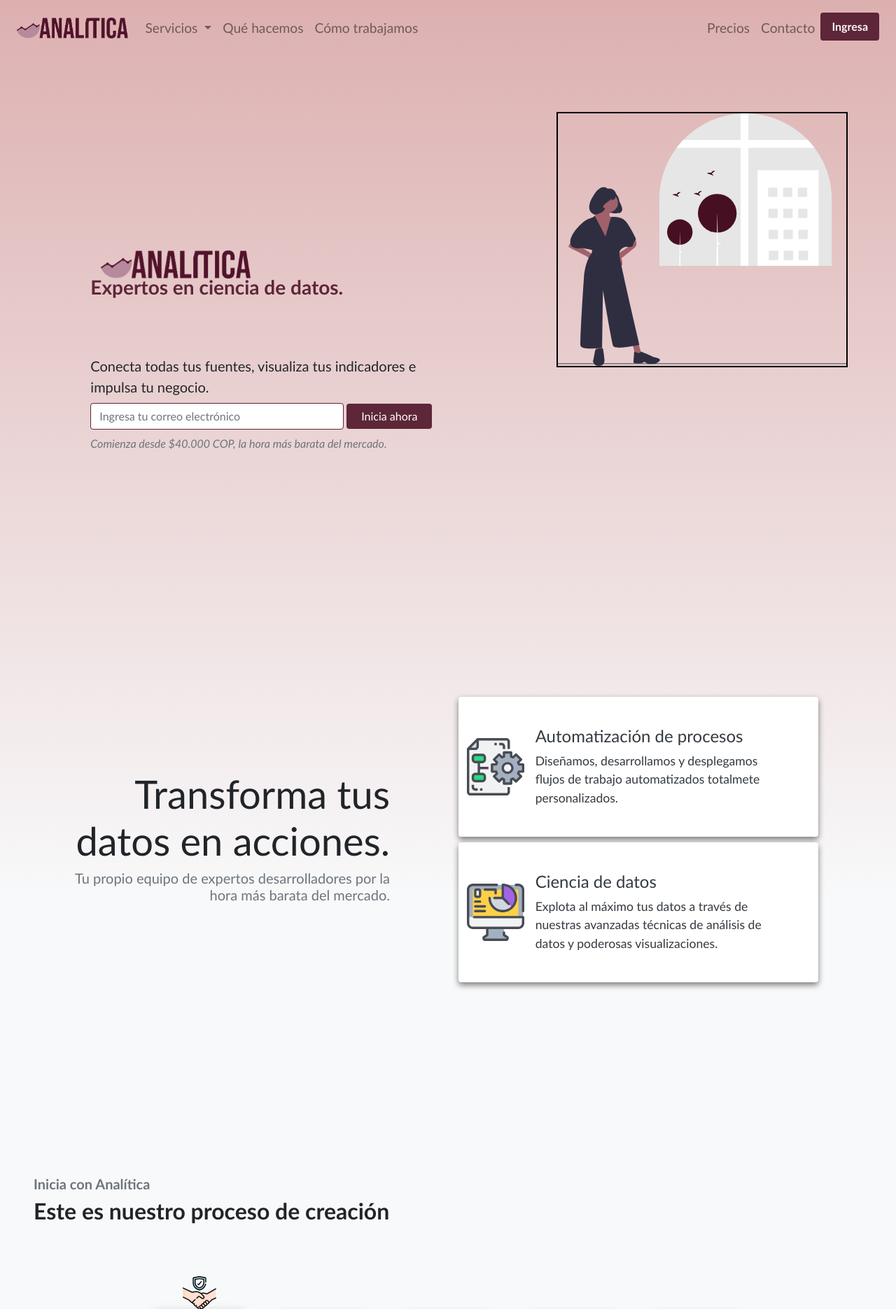
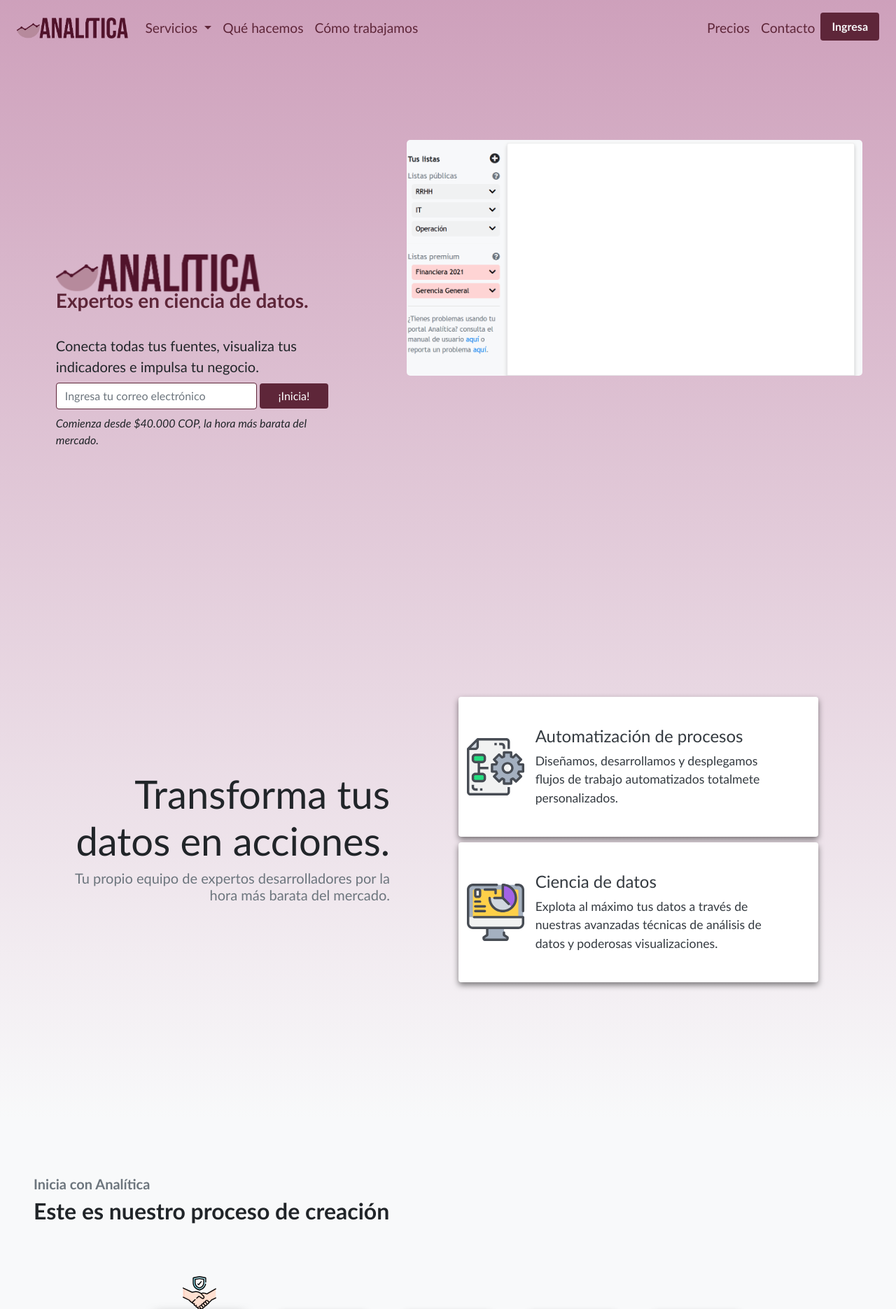
Before and after one commit to CristianCamiloPardoLuna/analiticaweb, a Flask app: page / in a window 1280 px wide. Shown: the top 1871 px of the page at 70% size. Run offline with Flask 2, Linux system fonts and the light colour scheme; some libraries are stand-ins or nearby versions.

Commit message:
launch beta

```diff
--- a/app.py
+++ b/app.py
@@ -103,5 +103,7 @@ def terms():
     )
 
 if __name__ == '__main__':
+    """
     APP.debug = True
+    """
     APP.run()
--- a/application/frontend/scss/main.scss
+++ b/application/frontend/scss/main.scss
@@ -90,6 +90,11 @@ body{
             color: $test_color_plain;
             font-weight: 600 !important;
         }
+        ul{
+            li{
+                color: black !important;
+            }
+        }
     }
     #navbar{
         .dropdown-menu{
@@ -106,7 +111,8 @@ body{
         }
     }
     #initial-effect{
-        background: linear-gradient(180deg, rgba(221,176,176,1) 0%, rgba(248,249,250,1) 80%) !important;
+        background: rgb(248,249,250);
+        background: linear-gradient(0deg, rgba(248,249,250,1) 0%, rgba(177,99,144,0.5914565655363708) 100%);
         .bg-light{
             box-shadow: 0 4px 8px 3px rgba(0,0,0,0.2) !important;
         }
@@ -460,7 +466,7 @@ body{
     #page-footer{
         background: $test_color !important;
         ul{
-            font-size: 1em;
+            font-size: 0.9em !important;
             text-align: start !important;
         }
         a{
@@ -629,6 +635,13 @@ body{
         background-repeat: no-repeat;
         background-position: center;
         background-attachment: fixed;
+        @media screen and(min-width: 736px) {
+            height: 100vh !important;
+        }
+        @media screen and(max-width: 736px) {
+            margin-top: 5em !important;
+            height: auto !important;
+        }
         a{
             color: whitesmoke !important;
         }
@@ -641,6 +654,13 @@ body{
                 background: none;
                 color: whitesmoke;
                 padding: 0.2em 0 0.2em 0 !important;
+            }
+        }
+        @media screen and(max-width: 736px) {
+            .card-deck{
+                .card{
+                    margin: 1em 1em 1em 1em !important;
+                }
             }
         }
         #basic_pck{
--- a/application/frontend/templates/base.html
+++ b/application/frontend/templates/base.html
@@ -13,7 +13,7 @@
     {% set var = self._TemplateReference__context.name %}
     {% set var_1 = True if var == 'index.html' else False %}
     {% if var_1 %}
-    <nav class="navbar navbar-expand-lg w-100 fixed-top navbar-light px-4" id="navbar-effect">
+    <nav class="navbar navbar-expand-lg w-100 fixed-top px-4" id="navbar-effect">
       <a class="navbar-brand d-flex" href="{{url_for('index')}}">
         <img class="img-fluid d-none d-md-block" src="{{url_for('static', filename='img/company/uva-sm.png')}}" style="height: 1.5em;">
         <img class="img-fluid d-block d-md-none" src="{{url_for('static', filename='img/company/uva-sm.png')}}" style="height: 1em;" alt="">
--- a/application/frontend/templates/index.html
+++ b/application/frontend/templates/index.html
@@ -18,13 +18,13 @@ Expertos en ciencia de datos
 {% endwith %}
 
 <section id="home">
-    <div class="d-flex col-md-7 h-100 px-md-5 align-items-center text-center justify-content-center cover">
+    <div class="d-flex col-md-5 h-100 pr-md-0 align-items-center text-center justify-content-center cover">
         <div class="d-flex flex-column" id="col-mt" style="">
           <div class="mx-auto text-md-left align-items-start flex-column w-75" id="companydesc">
-            <img class="img-fluid col-sm-6" src="{{url_for('static', filename='img/company/uva-md.png')}}" alt="" id="companylogo">
+            <img class="img-fluid col-sm-9 p-0" src="{{url_for('static', filename='img/company/uva-md.png')}}" alt="" id="companylogo">
             <h3 class="display-5" id="slogan" style="font-weight: 600; transform: translateY(-3vh);">Expertos en ciencia de datos.</h3>
           </div>
-          <div class="col-md-9 p-md-0 mt-md-5 mx-auto form-inline" id="startnow">
+          <div class="col-md-9 p-md-0 mt-md-0 mx-auto form-inline" id="startnow">
 
             <p class="text-md-left text-sm-center m-0 lead">
               Conecta todas tus fuentes, visualiza tus indicadores e impulsa tu negocio.
@@ -34,15 +34,15 @@ Expertos en ciencia de datos
               action="/startnow"
               method="POST">
               <input type="email" class="form-control col-lg my-2" name="email" placeholder="Ingresa tu correo electrónico">
-              <button type="submit" class="btn btn-outline-warning shadow-none ml-md-1 my-2 col-sm col-md-3">Inicia ahora</button>
+              <button type="submit" class="btn btn-outline-warning shadow-none ml-md-1 my-2 col-sm col-md-3">¡Inicia!</button>
             </form>
 
-            <p class="text-muted"><i>Comienza desde $40.000 COP, la hora más barata del mercado.</i></p>
+            <p class="text-left"><i>Comienza desde $40.000 COP, la hora más barata del mercado.</i></p>
           </div>
         </div>
     </div>
-    <div class="d-none d-sm-block h-50 px-5" style="width: 40vw; margin-top: 20vh;">
-      <img class="img-fluid" style="border: 2px solid black;" src="{{url_for('static', filename='img/svg/woman_1.svg')}}" alt="">
+    <div class="d-none px-5 d-sm-block w-100">
+      <img class="img-fluid" style="margin-top: 25vh; border-radius: 5px;" src="{{url_for('static', filename='img/gif/4.gif')}}" alt="">
     </div>
 </section>
 <section id="portfolio" style="height: 100vh;">
--- a/application/frontend/templates/static/css/main.css
+++ b/application/frontend/templates/static/css/main.css
@@ -74,6 +74,9 @@ body nav .active {
   color: #5e2639;
   font-weight: 600 !important;
 }
+body nav ul li {
+  color: black !important;
+}
 body #navbar .dropdown-menu .dropdown-item {
   transition: all 200ms ease-in-out;
 }
@@ -85,7 +88,8 @@ body #navbar .dropdown-menu .dropdown-item:active {
   background: rgba(245, 156, 156, 0.7) !important;
 }
 body #initial-effect {
-  background: linear-gradient(180deg, #ddb0b0 0%, #f8f9fa 80%) !important;
+  background: #f8f9fa;
+  background: linear-gradient(0deg, #f8f9fa 0%, rgba(177, 99, 144, 0.5914565655) 100%);
 }
 body #initial-effect .bg-light {
   box-shadow: 0 4px 8px 3px rgba(0, 0, 0, 0.2) !important;
@@ -414,7 +418,7 @@ body #page-footer {
   background: radial-gradient(circle, #8c2649 0%, #4b1326 100%) !important;
 }
 body #page-footer ul {
-  font-size: 1em;
+  font-size: 0.9em !important;
   text-align: start !important;
 }
 body #page-footer a {
@@ -560,6 +564,17 @@ body #ourplans {
   background-position: center;
   background-attachment: fixed;
 }
+@media screen and (min-width: 736px) {
+  body #ourplans {
+    height: 100vh !important;
+  }
+}
+@media screen and (max-width: 736px) {
+  body #ourplans {
+    margin-top: 5em !important;
+    height: auto !important;
+  }
+}
 body #ourplans a {
   color: whitesmoke !important;
 }
@@ -571,6 +586,11 @@ body #ourplans ul li {
   background: none;
   color: whitesmoke;
   padding: 0.2em 0 0.2em 0 !important;
+}
+@media screen and (max-width: 736px) {
+  body #ourplans .card-deck .card {
+    margin: 1em 1em 1em 1em !important;
+  }
 }
 body #ourplans #basic_pck {
   animation: aol 500ms ease-in-out;
```
Also changed, not shown: application/frontend/templates/pricing.html (+4 -4 lines), application/db.sqlite, application/frontend/templates/static/img/gif/3.gif (added), application/frontend/templates/static/img/gif/4.gif (added), 1 other file.
